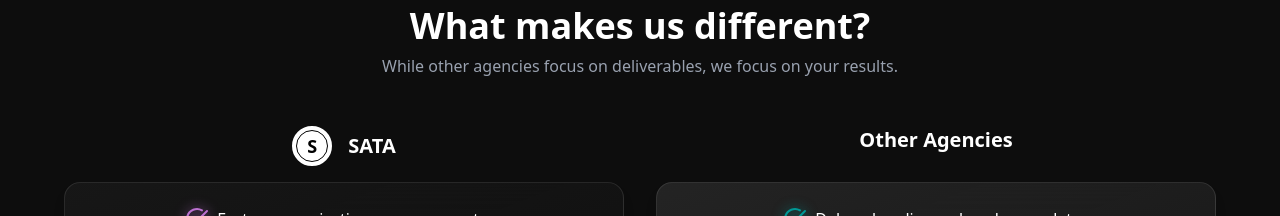
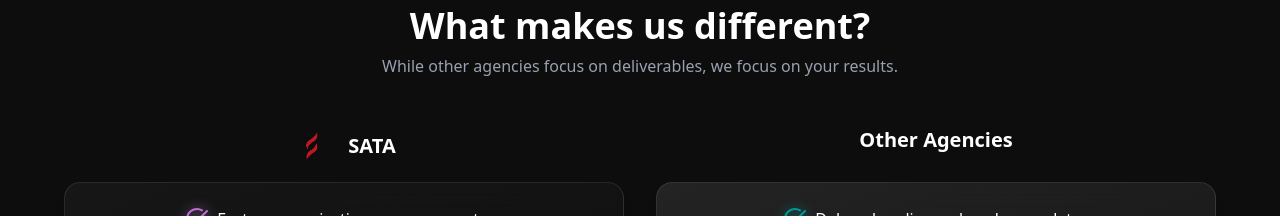
Before and after one commit to dvlprasher5/sata-portfolio, a Vue app: page / in a window 1280 px wide. Shown: the part 2020-2236 px from the top of the page. Built offline with nearby package versions, Linux system fonts and the light colour scheme.

Commit message:
fix: update contact address and copyright notice in FooterSection component

```diff
--- a/src/components/DefineOptions.vue
+++ b/src/components/DefineOptions.vue
@@ -27,12 +27,12 @@
             class="flex gap-4 items-center justify-center text-xl font-bold mb-4"
           >
             <div
-              class="w-10 h-10 flex items-center justify-center border-2 border-white rounded-full bg-white"
+              class="w-10 h-10 flex items-center justify-center"
             >
               <div
-                class="w-8 h-8 flex items-center justify-center border border-black rounded-full bg-white"
+                class="w-8 h-8 flex items-center justify-center"
               >
-                <span class="text-black font-bold text-lg">S</span>
+                <span class="text-black font-bold text-lg"><img src="/sata logo.png" alt=""></span>
               </div>
             </div>
             SATA
--- a/src/components/FooterSection.vue
+++ b/src/components/FooterSection.vue
@@ -41,7 +41,7 @@
         <h3 class="font-semibold mb-4 text-2xl">Contact</h3>
         <ul class="space-y-2 text-gray-300">
           <li><a href="mailto:jr.asher72@gmail.com" class="hover:text-white">jr.asher72@gmail.com</a></li>
-          <li>23 Artist Avenue, Suite 456, Wonderland</li>
+          <li>W9CH+GCP main Chowk, near jama masjid, Danyor</li>
         </ul>
       </div>
     </div>
@@ -55,7 +55,7 @@
     <div class="w-full max-w-96 border-b border-gray-700 my-6 mx-auto mt-4">
     </div>
     <div class="text-center items-center mx-auto font-semibold text-gray-400">
-        <h1>2025 Crewcial. All rights reserved.</h1>
+        <h1>2025 Asher Ali. All rights reserved.</h1>
     </div>
   </footer>
 </template>
```
